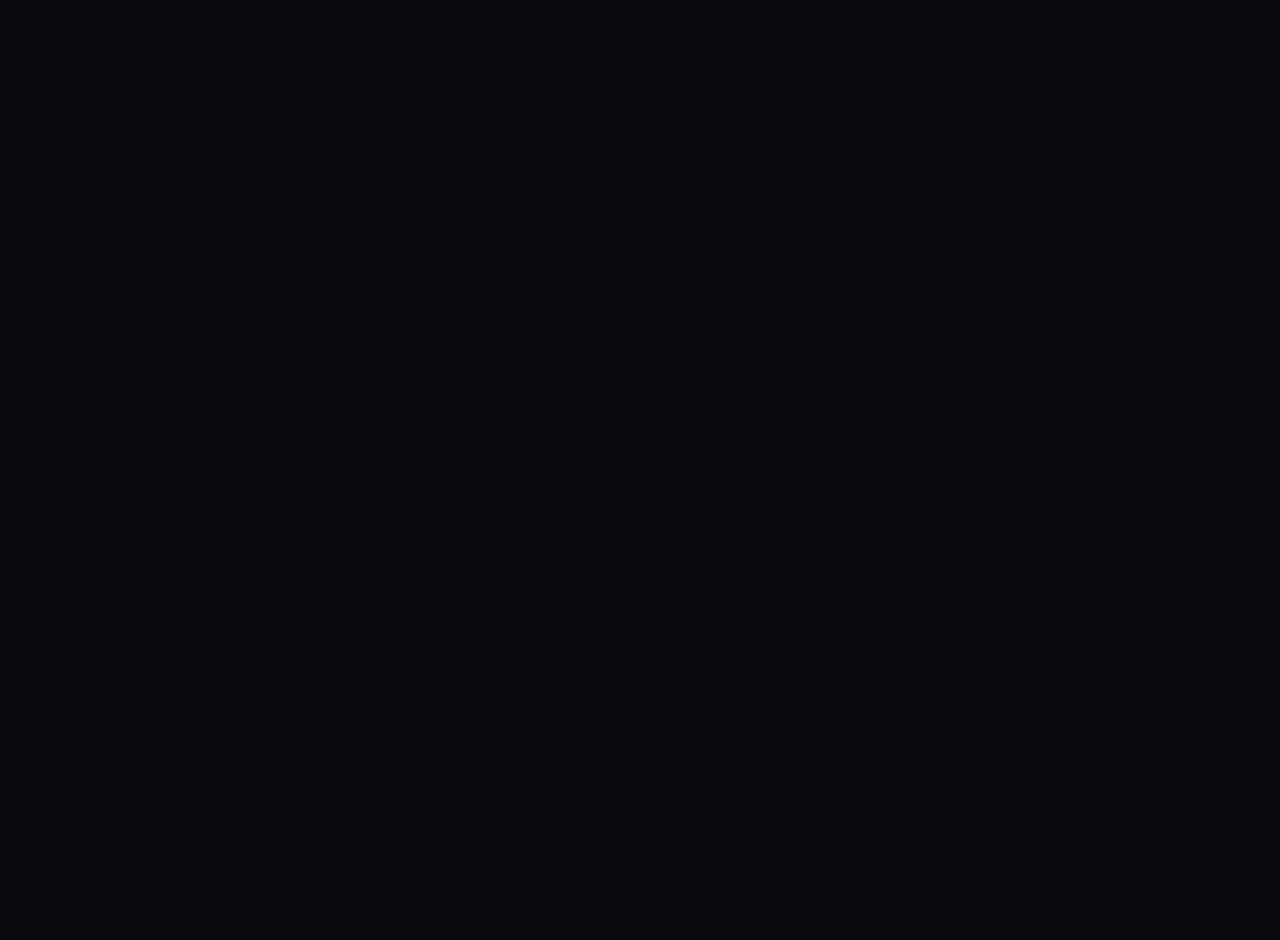
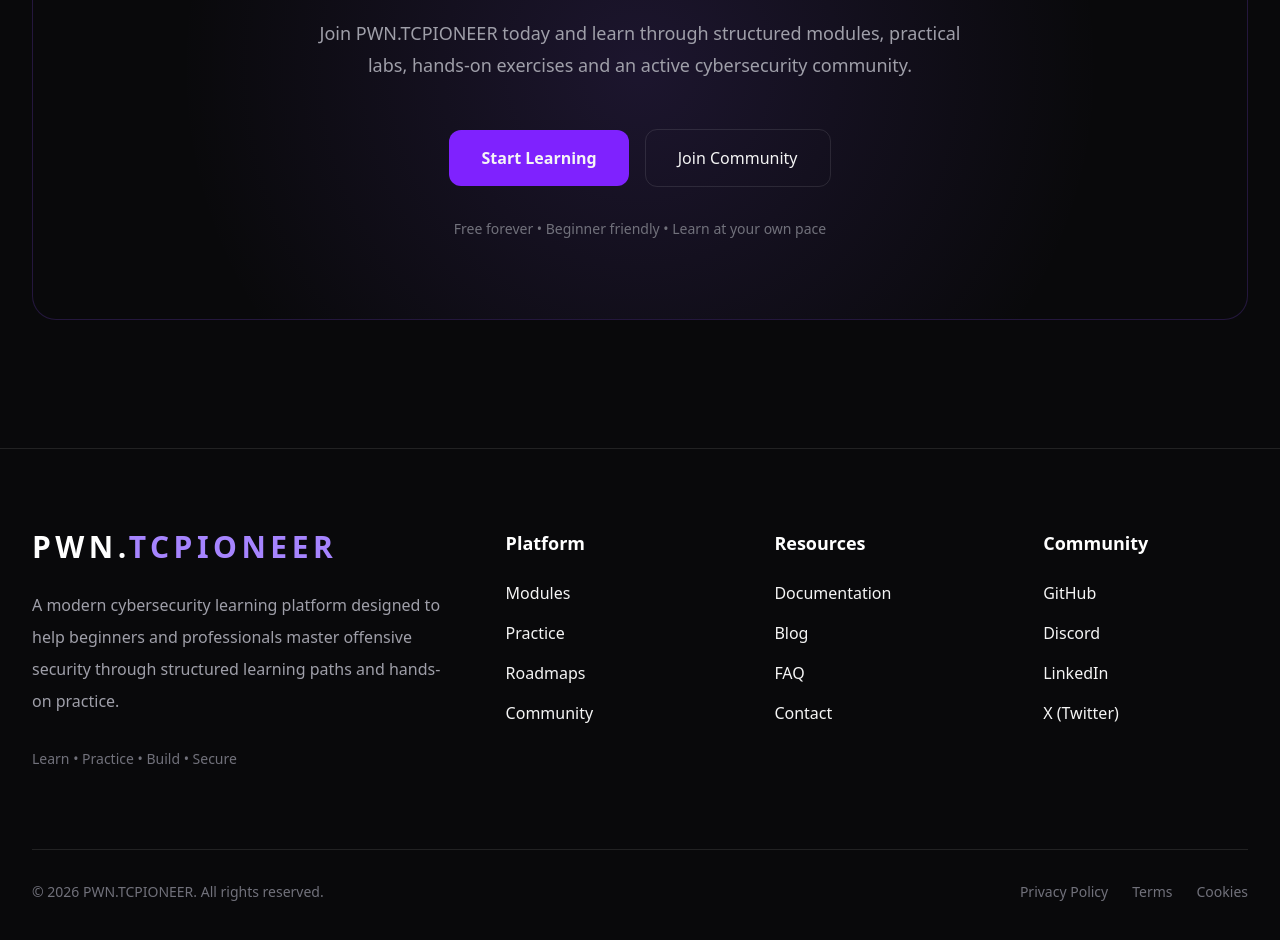
Before and after one commit to anandksri/pwn.tcpioneer.org, a Next.js app: page / in a window 1280 px wide. Shown: the part 7360-8300 px from the top of the page. Before the commit the page ends 7048 px from the top, so only its background shows below. Built offline with nearby package versions, Linux system fonts and the light colour scheme.

Commit message:
adding footer section

```diff
--- a/src/app/page.tsx
+++ b/src/app/page.tsx
@@ -7,6 +7,8 @@
 import TrainingGrounds from "@/sections/TrainingGrounds";
 import Community from "@/sections/Community";
 import FAQ from "@/sections/FAQ";
+import CTA from "@/sections/CTA";
+import Footer from "@/sections/Footer";
 
 export default function Home() {
   return (
@@ -21,6 +23,8 @@
         <TrainingGrounds />
         <Community />
         <FAQ />
+        <CTA />
+        <Footer />
       </main>
     </>
   );
--- /dev/null
+++ b/src/sections/CTA.tsx
@@ -0,0 +1,57 @@
+import Link from "next/link";
+
+import Container from "@/components/Container";
+
+export default function CTA() {
+  return (
+    <section className="py-32">
+      <Container>
+        <div className="relative overflow-hidden rounded-3xl border border-violet-500/20 bg-zinc-950 px-12 py-20">
+
+          {/* Background Glow */}
+          <div className="absolute inset-0 bg-[radial-gradient(circle_at_center,rgba(139,92,246,0.15),transparent_70%)]" />
+
+          <div className="relative z-10 mx-auto max-w-3xl text-center">
+
+            <span className="text-sm font-medium uppercase tracking-[0.2em] text-violet-400">
+              START YOUR JOURNEY
+            </span>
+
+            <h2 className="mt-6 text-5xl font-bold text-white">
+              Ready to Master Cybersecurity?
+            </h2>
+
+            <p className="mx-auto mt-6 max-w-2xl text-lg leading-8 text-zinc-400">
+              Join PWN.TCPIONEER today and learn through structured modules,
+              practical labs, hands-on exercises and an active cybersecurity
+              community.
+            </p>
+
+            <div className="mt-12 flex flex-col items-center justify-center gap-4 sm:flex-row">
+
+              <Link
+                href="/modules"
+                className="rounded-xl bg-violet-600 px-8 py-4 text-base font-semibold text-white transition hover:bg-violet-500"
+              >
+                Start Learning
+              </Link>
+
+              <Link
+                href="/community"
+                className="rounded-xl border border-white/10 px-8 py-4 text-base font-medium text-white transition hover:border-violet-500"
+              >
+                Join Community
+              </Link>
+
+            </div>
+
+            <p className="mt-8 text-sm text-zinc-500">
+              Free forever • Beginner friendly • Learn at your own pace
+            </p>
+
+          </div>
+        </div>
+      </Container>
+    </section>
+  );
+}
--- /dev/null
+++ b/src/sections/Footer.tsx
@@ -0,0 +1,142 @@
+import Link from "next/link";
+
+import Container from "@/components/Container";
+
+const platform = [
+  { label: "Modules", href: "/modules" },
+  { label: "Practice", href: "/practice" },
+  { label: "Roadmaps", href: "/roadmaps" },
+  { label: "Community", href: "/community" },
+];
+
+const resources = [
+  { label: "Documentation", href: "/docs" },
+  { label: "Blog", href: "/blog" },
+  { label: "FAQ", href: "/faq" },
+  { label: "Contact", href: "/contact" },
+];
+
+const social = [
+  { label: "GitHub", href: "https://github.com" },
+  { label: "Discord", href: "#" },
+  { label: "LinkedIn", href: "#" },
+  { label: "X (Twitter)", href: "#" },
+];
+
+export default function Footer() {
+  return (
+    <footer className="border-t border-white/10 py-20">
+      <Container>
+        <div className="grid gap-16 lg:grid-cols-[2fr_1fr_1fr_1fr]">
+
+          {/* Brand */}
+
+          <div>
+            <Link
+              href="/"
+              className="text-3xl font-bold tracking-[0.15em]"
+            >
+              <span className="text-white">PWN.</span>
+              <span className="text-violet-400">TCPIONEER</span>
+            </Link>
+
+            <p className="mt-6 max-w-md leading-8 text-zinc-400">
+              A modern cybersecurity learning platform designed to help
+              beginners and professionals master offensive security through
+              structured learning paths and hands-on practice.
+            </p>
+
+            <p className="mt-8 text-sm text-zinc-500">
+              Learn • Practice • Build • Secure
+            </p>
+          </div>
+
+          {/* Platform */}
+
+          <div>
+            <h3 className="mb-6 text-lg font-semibold text-white">
+              Platform
+            </h3>
+
+            <div className="space-y-4">
+              {platform.map((item) => (
+                <Link
+                  key={item.label}
+                  href={item.href}
+                  className="block text-zinc-400 transition hover:text-white"
+                >
+                  {item.label}
+                </Link>
+              ))}
+            </div>
+          </div>
+
+          {/* Resources */}
+
+          <div>
+            <h3 className="mb-6 text-lg font-semibold text-white">
+              Resources
+            </h3>
+
+            <div className="space-y-4">
+              {resources.map((item) => (
+                <Link
+                  key={item.label}
+                  href={item.href}
+                  className="block text-zinc-400 transition hover:text-white"
+                >
+                  {item.label}
+                </Link>
+              ))}
+            </div>
+          </div>
+
+          {/* Community */}
+
+          <div>
+            <h3 className="mb-6 text-lg font-semibold text-white">
+              Community
+            </h3>
+
+            <div className="space-y-4">
+              {social.map((item) => (
+                <Link
+                  key={item.label}
+                  href={item.href}
+                  className="block text-zinc-400 transition hover:text-white"
+                >
+                  {item.label}
+                </Link>
+              ))}
+            </div>
+          </div>
+
+        </div>
+
+        {/* Bottom */}
+
+        <div className="mt-20 flex flex-col items-center justify-between gap-6 border-t border-white/10 pt-8 text-sm text-zinc-500 md:flex-row">
+
+          <p>
+            © {new Date().getFullYear()} PWN.TCPIONEER. All rights reserved.
+          </p>
+
+          <div className="flex gap-6">
+            <Link href="/privacy" className="hover:text-white">
+              Privacy Policy
+            </Link>
+
+            <Link href="/terms" className="hover:text-white">
+              Terms
+            </Link>
+
+            <Link href="/cookies" className="hover:text-white">
+              Cookies
+            </Link>
+          </div>
+
+        </div>
+      </Container>
+    </footer>
+  );
+}
```
